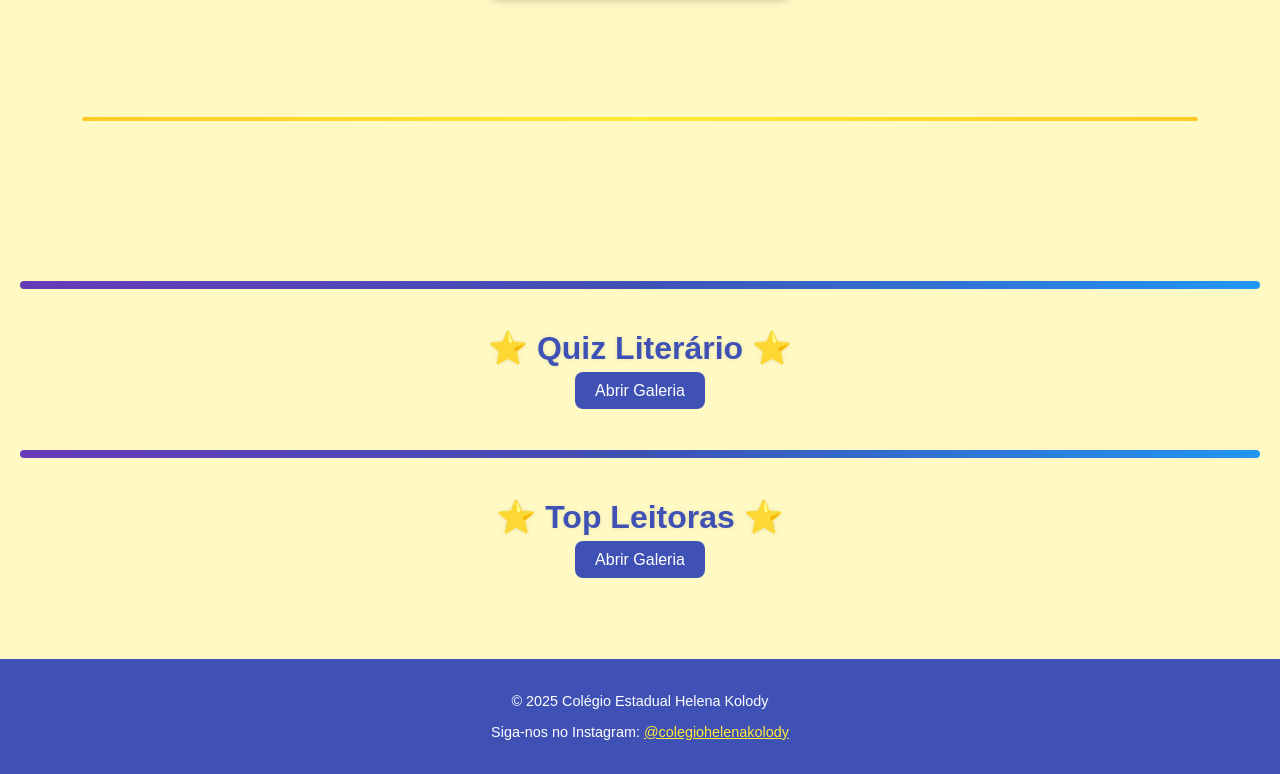
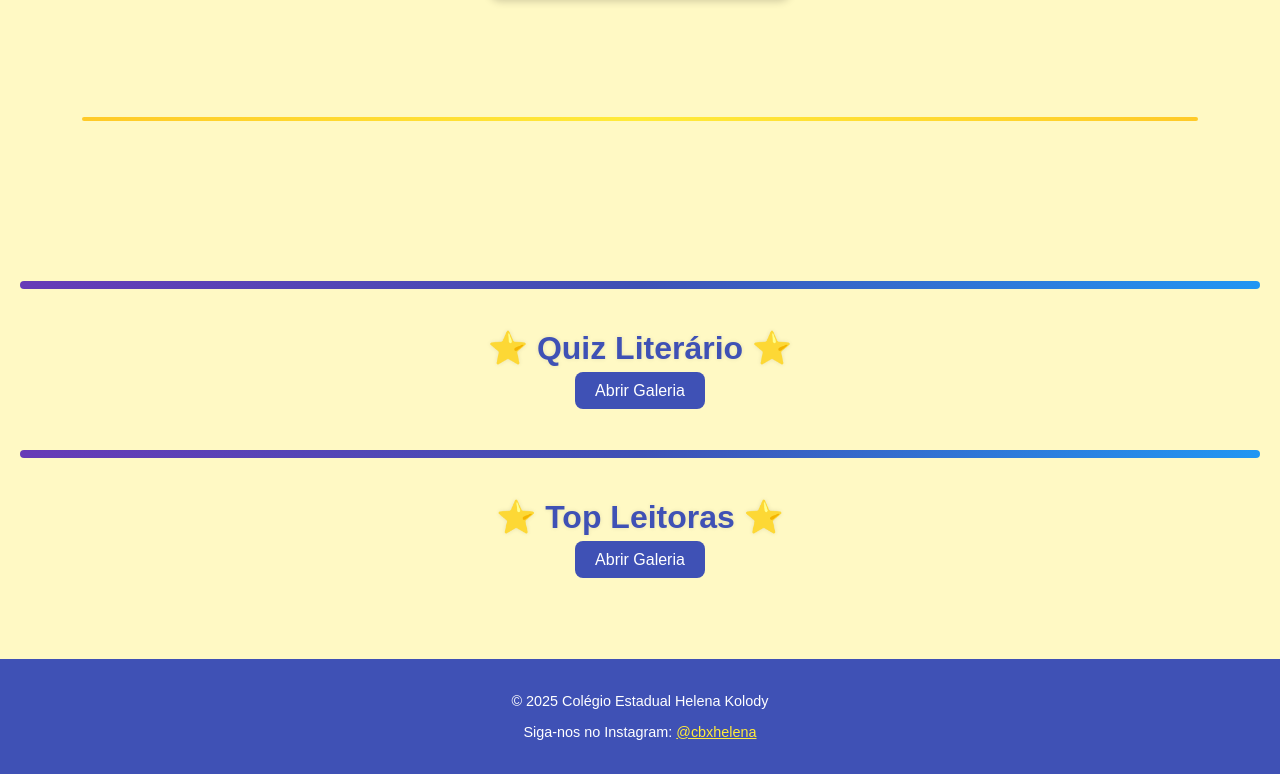
Before and after one commit to daniellisdse/acontecenohk, a plain HTML site: page index.html in a window 1280 px wide. Shown: the part 928-1702 px from the top of the page. Drawn offline with Linux system fonts and the light colour scheme.

Commit message:
instcert

```diff
--- a/index.html
+++ b/index.html
@@ -141,7 +141,7 @@
   <p>
     Siga-nos no Instagram:
     <a href="https://www.instagram.com/colegiohelenakolody" target="_blank">
-      @colegiohelenakolody
+      @cbxhelena
     </a>
   </p>
 </footer>
```
